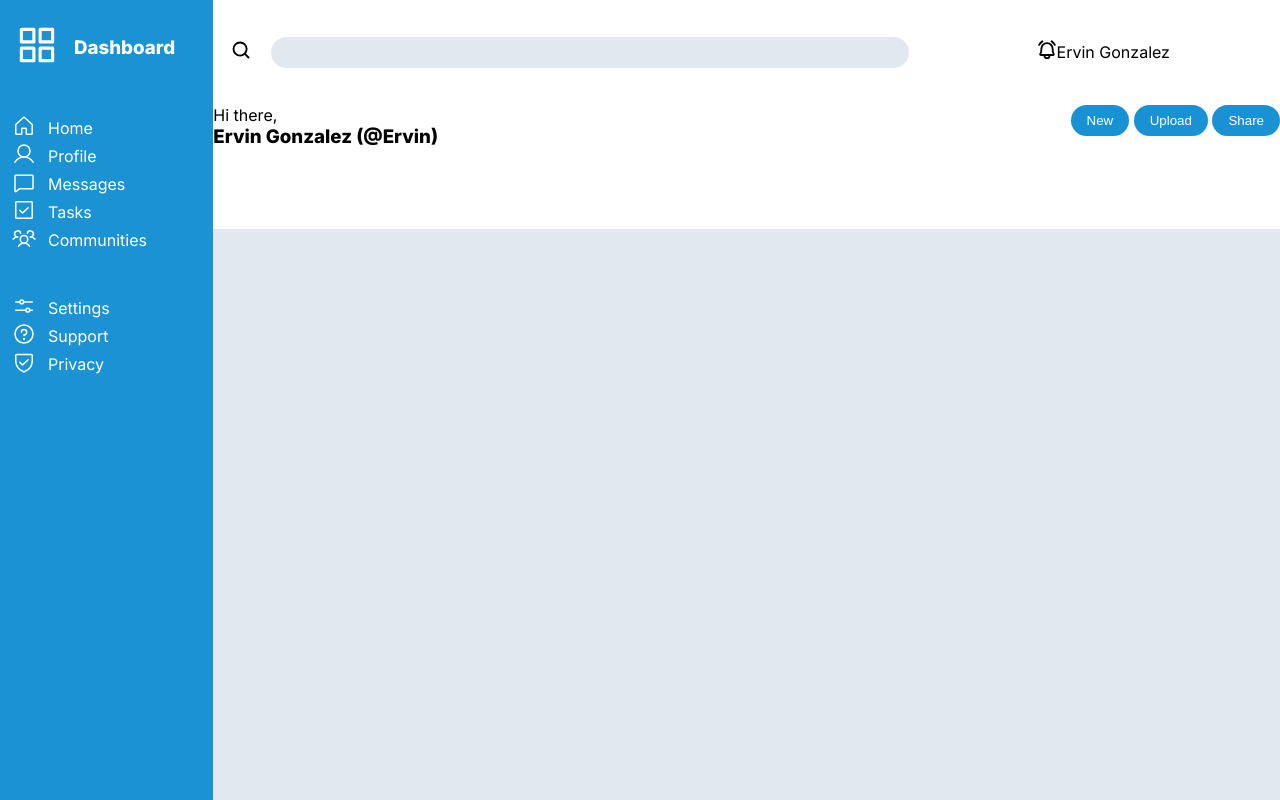
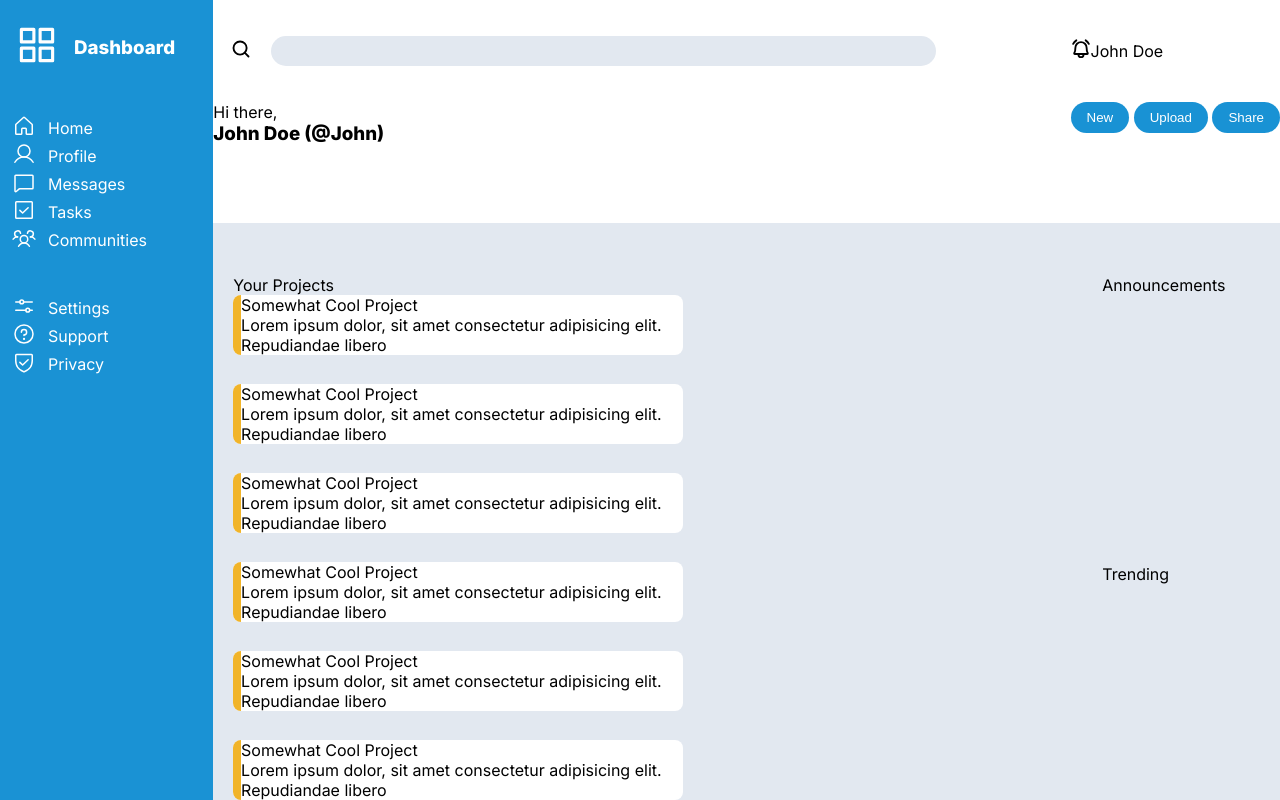
Before and after one commit to Ervin001/TOP_Dash-Board, a plain HTML site: page index.html in a window 1280 px wide. Drawn offline with Linux system fonts and the light colour scheme.

Commit message:
Added cards in grid and some information in them

```diff
--- a/index.html
+++ b/index.html
@@ -514,7 +514,7 @@
               </svg>
             </div>
             <div class="user-image"></div>
-            <div class="user-name">Ervin Gonzalez</div>
+            <div class="user-name">John Doe</div>
           </div>
         </div>
         <div class="header-component-bottom">
@@ -522,7 +522,7 @@
             <div class="header-user-image"></div>
             <div class="header-user">
               <div class="greeting">Hi there,</div>
-              <div class="name-of-user"><h3>Ervin Gonzalez (@Ervin)</h3></div>
+              <div class="name-of-user"><h3>John Doe (@John)</h3></div>
             </div>
           </div>
           <div class="buttons-container">
@@ -532,7 +532,84 @@
           </div>
         </div>
       </div>
-      <div class="content-component"></div>
+
+      <!-- Content Component -->
+      <div class="content-component">
+        <p class="project bottom-text">Your Projects</p>
+        <!-- Container -->
+        <div class="cards-container">
+          <div class="card">
+            <div class="left-color"></div>
+            <div class="main-content">
+              <div class="title bottom-text">Somewhat Cool Project</div>
+              <div class="paragraph-info">
+                Lorem ipsum dolor, sit amet consectetur adipisicing elit.
+                Repudiandae libero
+              </div>
+              <div class="option-links"></div>
+            </div>
+          </div>
+          <div class="card">
+            <div class="left-color"></div>
+            <div class="main-content">
+              <div class="title">Somewhat Cool Project</div>
+              <div class="paragraph-info">
+                Lorem ipsum dolor, sit amet consectetur adipisicing elit.
+                Repudiandae libero
+              </div>
+              <div class="option-links"></div>
+            </div>
+          </div>
+          <div class="card">
+            <div class="left-color"></div>
+            <div class="main-content">
+              <div class="title">Somewhat Cool Project</div>
+              <div class="paragraph-info">
+                Lorem ipsum dolor, sit amet consectetur adipisicing elit.
+                Repudiandae libero
+              </div>
+              <div class="option-links"></div>
+            </div>
+          </div>
+          <div class="card">
+            <div class="left-color"></div>
+            <div class="main-content">
+              <div class="title">Somewhat Cool Project</div>
+              <div class="paragraph-info">
+                Lorem ipsum dolor, sit amet consectetur adipisicing elit.
+                Repudiandae libero
+              </div>
+              <div class="option-links"></div>
+            </div>
+          </div>
+          <div class="card">
+            <div class="left-color"></div>
+            <div class="main-content">
+              <div class="title">Somewhat Cool Project</div>
+              <div class="paragraph-info">
+                Lorem ipsum dolor, sit amet consectetur adipisicing elit.
+                Repudiandae libero
+              </div>
+              <div class="option-links"></div>
+            </div>
+          </div>
+          <div class="card">
+            <div class="left-color"></div>
+            <div class="main-content">
+              <div class="title">Somewhat Cool Project</div>
+              <div class="paragraph-info">
+                Lorem ipsum dolor, sit amet consectetur adipisicing elit.
+                Repudiandae libero
+              </div>
+              <div class="option-links"></div>
+            </div>
+          </div>
+        </div>
+        <p class="announcements bottom-text">Announcements</p>
+        <div class="announcements-cards"></div>
+        <p class="trending bottom-text">Trending</p>
+        <div class="trending-cards"></div>
+      </div>
     </div>
   </body>
 </html>
--- a/styles.css
+++ b/styles.css
@@ -3,6 +3,7 @@
   --header-color: rgb(255 255 255);
   --content-color: rgb(226 232 240);
   --card-highlight-color: rgb(241 180 41);
+  --card-color: rgb(255 255 255);
   --dashboard-font-color: rgb(255 255 255);
   --searchbar-color: rgb(226 232 240);
   --button-background-color: rgb(25 146 212);
@@ -111,4 +112,58 @@ button {
 
 .content-component {
   background-color: var(--content-color);
+  display: grid;
+  grid-template-columns: 5fr 1fr;
+  grid-template-rows: 1fr 3fr 1fr 3fr;
+  grid-template-areas:
+    'project-name announcements-name'
+    'grid-content announcement-content'
+    'grid-content trending-name'
+    'grid-content trending-content';
 }
+
+.project {
+  grid-area: project-name;
+  margin-left: 20px;
+}
+
+.bottom-text {
+  align-self: end;
+}
+
+.cards-container {
+  grid-area: grid-content;
+  display: grid;
+  grid-template-columns: repeat(auto-fit, minmax(450px, 0.3fr));
+  gap: 29px;
+  justify-content: start;
+  margin-left: 20px;
+}
+
+.card {
+  background-color: var(--card-color);
+  display: flex;
+  border-radius: 8px;
+}
+.left-color {
+  background-color: var(--card-highlight-color);
+  width: 10px;
+  border-top-left-radius: 8px;
+  border-bottom-left-radius: 8px;
+}
+
+.announcements {
+  grid-area: announcements-name;
+}
+
+.announcements-cards {
+  grid-area: announcement-content;
+}
+
+.trending {
+  grid-area: trending-name;
+}
+
+.trending-cards {
+  grid-area: trending-content;
+}
```
